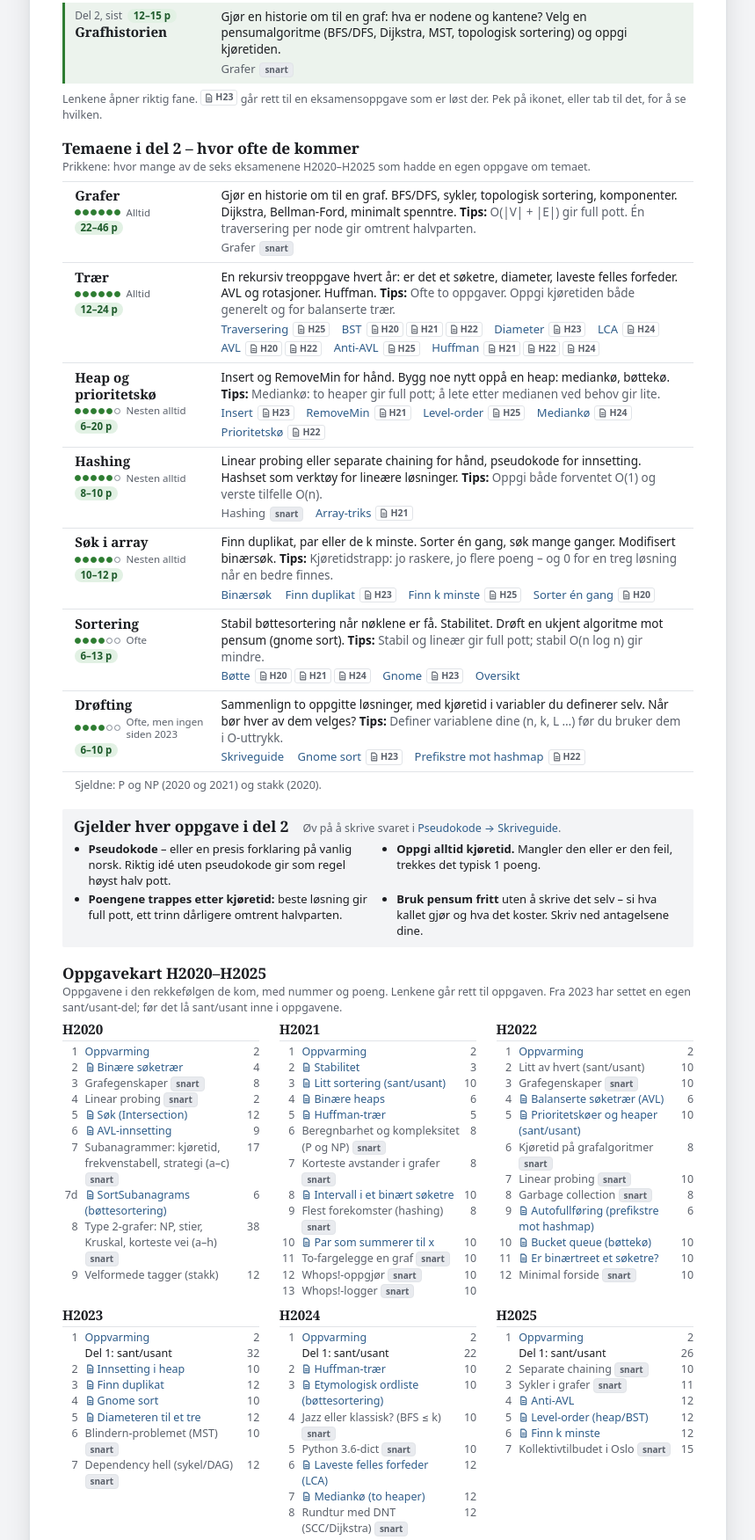
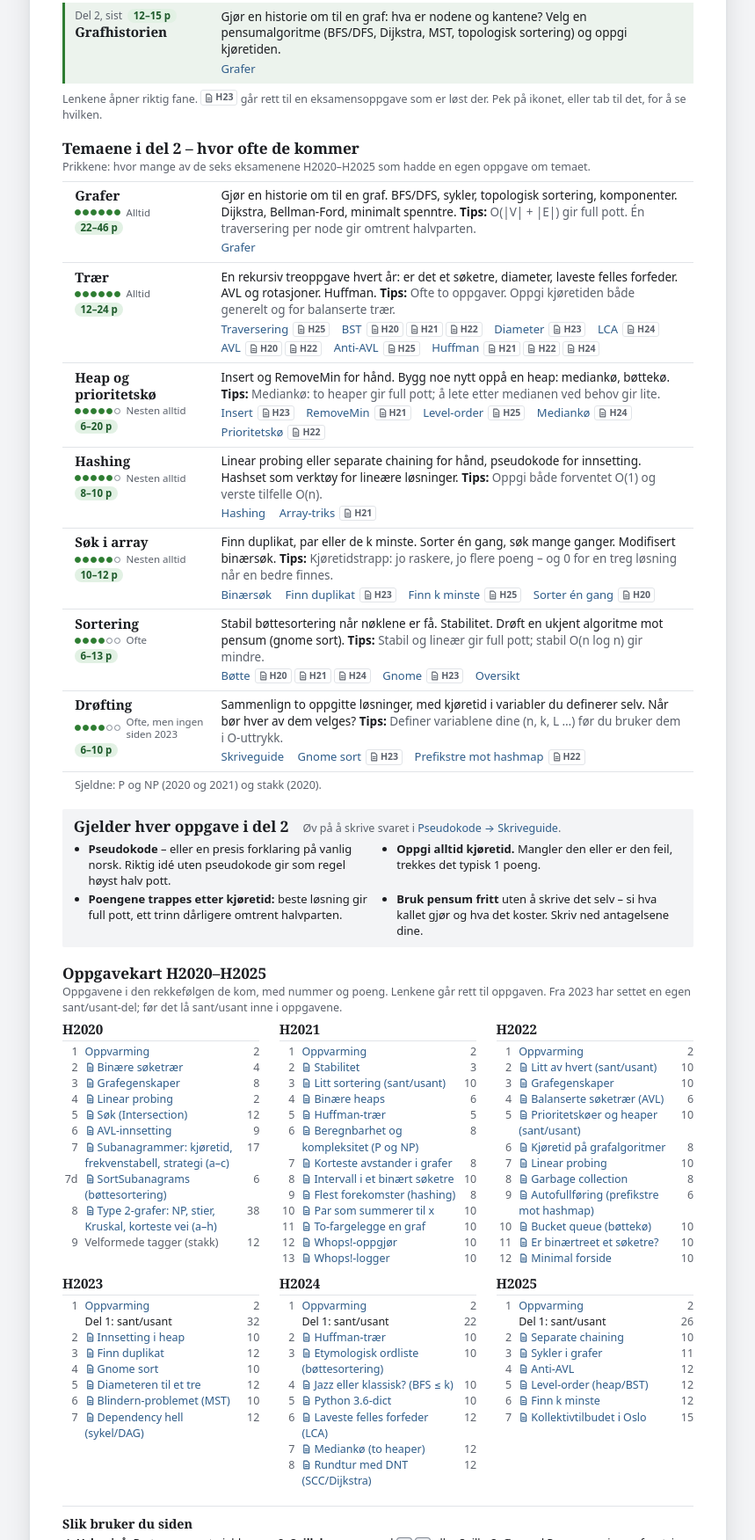
Before and after one commit to vegardjorg/IN2010, a plain HTML site: page index.html in a window 1280 px wide. Shown: the part 696-2447 px from the top of the page at 88% size, without its empty margins (210-1069 px from the left). Drawn offline with Linux system fonts and the light colour scheme.

Commit message:
Slå på hashing, grafer og strategi i menyen og koble oppgavekartet
Nav-flagg for blokk 5–7, X-nøkler og dyplenker for 24 nye eksamenskort,
H2022 Oppgave 2 knyttet til strategi, oppdaterte blokkbeskrivelser.

Co-Authored-By: Claude Opus 5.5 <noreply@anthropic.com>

```diff
--- a/assets/js/core.js
+++ b/assets/js/core.js
@@ -49,9 +49,9 @@
     { id: "sok",        href: "02-sok.html",       label: "2 · Søk",     ready: true },
     { id: "heap",       href: "03-heap.html",      label: "3 · Heap",    ready: true },
     { id: "traer",      href: "04-traer.html",     label: "4 · Trær",    ready: true },
-    { id: "hashing",    href: "05-hashing.html",   label: "5 · Hashing", ready: false },
-    { id: "grafer",     href: "06-grafer.html",    label: "6 · Grafer",  ready: false },
-    { id: "strategi",   href: "07-strategi.html",  label: "7 · Strategi", ready: false }
+    { id: "hashing",    href: "05-hashing.html",   label: "5 · Hashing", ready: true },
+    { id: "grafer",     href: "06-grafer.html",    label: "6 · Grafer",  ready: true },
+    { id: "strategi",   href: "07-strategi.html",  label: "7 · Strategi", ready: true }
   ];
 
   function buildNav() {
--- a/index.html
+++ b/index.html
@@ -137,7 +137,34 @@
       t21huf:  ["traer",     "huffman",    "H2021", "5",  "Huffman-trær", 5, "exam-h2021-5"],
       t22auto: ["traer",     "huffman",    "H2022", "9",  "Autofullføring: prefikstre mot hashmap", 6, "exam-h2022-8"],
       t24huf:  ["traer",     "huffman",    "H2024", "2",  "Huffman", 10, "exam-h2024-2"],
-      t25lvl:  ["traer",     "trav",       "H2025", "5",  "Level-order", 12, "exam-h2025-4"]
+      t25lvl:  ["traer",     "trav",       "H2025", "5",  "Level-order", 12, "exam-h2025-4"],
+      // Hashing
+      x20lp:   ["hashing",   "probing",    "H2020", "4",  "Linear probing", 2, "exam-h2020-4"],
+      x20sub:  ["hashing",   "triks",      "H2020", "7",  "Subanagrammer (a–c)", 17, "exam-h2020-7"],
+      x21frek: ["hashing",   "triks",      "H2021", "9",  "Flest forekomster", 8, "exam-h2021-9"],
+      x22lp:   ["hashing",   "probing",    "H2022", "7",  "Linear probing", 10, "exam-h2022-7"],
+      x24py:   ["hashing",   "python",     "H2024", "5",  "Python 3.6-dict", 10, "exam-h2024-5"],
+      x25ch:   ["hashing",   "chaining",   "H2025", "2",  "Separate chaining", 10, "exam-h2025-2"],
+      // Grafer
+      g20eg:   ["grafer",    "begreper",   "H2020", "3",  "Grafegenskaper", 8, "exam-h2020-3"],
+      g20t2:   ["grafer",    "mst",        "H2020", "8",  "Type 2-grafer", 38, "exam-h2020-8"],
+      g21dij:  ["grafer",    "dijkstra",   "H2021", "7",  "Korteste avstander", 8, "exam-h2021-7"],
+      g21to:   ["grafer",    "dfs",        "H2021", "11", "To-fargelegging", 10, "exam-h2021-11"],
+      g21opp:  ["grafer",    "sammenheng", "H2021", "12", "Whops!-oppgjør", 10, "exam-h2021-12"],
+      g21log:  ["grafer",    "topologisk", "H2021", "13", "Whops!-logger", 10, "exam-h2021-13"],
+      g22eg:   ["grafer",    "begreper",   "H2022", "3",  "Grafegenskaper", 10, "exam-h2022-2"],
+      g22kj:   ["grafer",    "begreper",   "H2022", "6",  "Kjøretid på grafalgoritmer", 8, "exam-h2022-5"],
+      g22gc:   ["grafer",    "dfs",        "H2022", "8",  "Garbage collection", 8, "exam-h2022-7"],
+      g22fs:   ["grafer",    "scc",        "H2022", "12", "Minimal forside", 10, "exam-h2022-11"],
+      g23bl:   ["grafer",    "mst",        "H2023", "6",  "Blindern-problemet", 10, "exam-h2023-6"],
+      g23dep:  ["grafer",    "sykler",     "H2023", "7",  "Dependency hell", 12, "exam-h2023-7"],
+      g24jz:   ["grafer",    "bfs",        "H2024", "4",  "Jazz eller klassisk?", 10, "exam-h2024-4"],
+      g24dnt:  ["grafer",    "scc",        "H2024", "8",  "Rundtur med DNT", 12, "exam-h2024-8"],
+      g25syk:  ["grafer",    "sykler",     "H2025", "3",  "Sykler i grafer", 11, "exam-h2025-2"],
+      g25kol:  ["grafer",    "mst",        "H2025", "7",  "Kollektivtilbudet i Oslo", 15, "exam-h2025-6"],
+      // Strategi
+      p21pnp:  ["strategi",  "pnp",        "H2021", "6",  "Beregnbarhet og kompleksitet (P og NP)", 8, "exam-h2021-6"],
+      p22tf:   ["strategi",  "kjoretid",   "H2022", "2",  "Litt av hvert (sant/usant)", 10, "exam-h2022-2"]
     };
     var ICON = '<svg viewBox="0 0 12 12" aria-hidden="true" focusable="false">' +
       '<path d="M3 1.25h4.1L9.5 3.65v7.1H3z" fill="none" stroke="currentColor" stroke-width="1.2" stroke-linejoin="round"/>' +
@@ -280,61 +307,61 @@
     var TASKS = [
       ["H20", "1",  "Oppvarming", 2, "begreper", "algoritme"],
       ["H20", "2",  "Binære søketrær", 4, "traer", "bst", "t20bst"],
-      ["H20", "3",  "Grafegenskaper", 8, "grafer", ""],
-      ["H20", "4",  "Linear probing", 2, "hashing", ""],
+      ["H20", "3",  "Grafegenskaper", 8, "grafer", "begreper", "g20eg"],
+      ["H20", "4",  "Linear probing", 2, "hashing", "probing", "x20lp"],
       ["H20", "5",  "Søk (Intersection)", 12, "sok", "sortersok", "k20int"],
       ["H20", "6",  "AVL-innsetting", 9, "traer", "avl", "t20avl"],
-      ["H20", "7",  "Subanagrammer: kjøretid, frekvenstabell, strategi (a–c)", 17, "hashing", ""],
+      ["H20", "7",  "Subanagrammer: kjøretid, frekvenstabell, strategi (a–c)", 17, "hashing", "triks", "x20sub"],
       ["H20", "7d", "SortSubanagrams (bøttesortering)", 6, "sortering", "bucket", "s20sub"],
-      ["H20", "8",  "Type 2-grafer: NP, stier, Kruskal, korteste vei (a–h)", 38, "grafer", ""],
+      ["H20", "8",  "Type 2-grafer: NP, stier, Kruskal, korteste vei (a–h)", 38, "grafer", "mst", "g20t2"],
       ["H20", "9",  "Velformede tagger (stakk)", 12, null, ""],
       ["H21", "1",  "Oppvarming", 2, "begreper", "algoritme"],
       ["H21", "2",  "Stabilitet", 3, "sortering", "bucket", "s21stab"],
       ["H21", "3",  "Litt sortering (sant/usant)", 10, "sortering", "test", "s21tf"],
       ["H21", "4",  "Binære heaps", 6, "heap", "removemin", "h21bin"],
       ["H21", "5",  "Huffman-trær", 5, "traer", "huffman", "t21huf"],
-      ["H21", "6",  "Beregnbarhet og kompleksitet (P og NP)", 8, "strategi", ""],
-      ["H21", "7",  "Korteste avstander i grafer", 8, "grafer", ""],
+      ["H21", "6",  "Beregnbarhet og kompleksitet (P og NP)", 8, "strategi", "pnp", "p21pnp"],
+      ["H21", "7",  "Korteste avstander i grafer", 8, "grafer", "dijkstra", "g21dij"],
       ["H21", "8",  "Intervall i et binært søketre", 10, "traer", "bst", "t21rng"],
-      ["H21", "9",  "Flest forekomster (hashing)", 8, "hashing", ""],
+      ["H21", "9",  "Flest forekomster (hashing)", 8, "hashing", "triks", "x21frek"],
       ["H21", "10", "Par som summerer til x", 10, "sok", "triks", "k21par"],
-      ["H21", "11", "To-fargelegge en graf", 10, "grafer", ""],
-      ["H21", "12", "Whops!-oppgjør", 10, "grafer", ""],
-      ["H21", "13", "Whops!-logger", 10, "grafer", ""],
+      ["H21", "11", "To-fargelegge en graf", 10, "grafer", "dfs", "g21to"],
+      ["H21", "12", "Whops!-oppgjør", 10, "grafer", "sammenheng", "g21opp"],
+      ["H21", "13", "Whops!-logger", 10, "grafer", "topologisk", "g21log"],
       ["H22", "1",  "Oppvarming", 2, "begreper", "algoritme"],
-      ["H22", "2",  "Litt av hvert (sant/usant)", 10, null, ""],
-      ["H22", "3",  "Grafegenskaper", 10, "grafer", ""],
+      ["H22", "2",  "Litt av hvert (sant/usant)", 10, "strategi", "kjoretid", "p22tf"],
+      ["H22", "3",  "Grafegenskaper", 10, "grafer", "begreper", "g22eg"],
       ["H22", "4",  "Balanserte søketrær (AVL)", 6, "traer", "avl", "t22avl"],
       ["H22", "5",  "Prioritetskøer og heaper (sant/usant)", 10, "heap", "test", "h22tf"],
-      ["H22", "6",  "Kjøretid på grafalgoritmer", 8, "grafer", ""],
-      ["H22", "7",  "Linear probing", 10, "hashing", ""],
-      ["H22", "8",  "Garbage collection", 8, "grafer", ""],
+      ["H22", "6",  "Kjøretid på grafalgoritmer", 8, "grafer", "begreper", "g22kj"],
+      ["H22", "7",  "Linear probing", 10, "hashing", "probing", "x22lp"],
+      ["H22", "8",  "Garbage collection", 8, "grafer", "dfs", "g22gc"],
       ["H22", "9",  "Autofullføring (prefikstre mot hashmap)", 6, "traer", "huffman", "t22auto"],
       ["H22", "10", "Bucket queue (bøttekø)", 10, "heap", "pk", "h22bq"],
       ["H22", "11", "Er binærtreet et søketre?", 10, "traer", "bst", "t22chk"],
-      ["H22", "12", "Minimal forside", 10, "grafer", ""],
+      ["H22", "12", "Minimal forside", 10, "grafer", "scc", "g22fs"],
       ["H23", "1", "Oppvarming", 2, "begreper", "algoritme"],
       ["H23", "2", "Innsetting i heap", 10, "heap", "innsetting", "h23ins"],
       ["H23", "3", "Finn duplikat", 12, "sok", "duplikat", "k23dup"],
       ["H23", "4", "Gnome sort", 10, "sortering", "gnome", "s23gno"],
       ["H23", "5", "Diameteren til et tre", 12, "traer", "diameter", "t23dia"],
-      ["H23", "6", "Blindern-problemet (MST)", 10, "grafer", "mst"],
-      ["H23", "7", "Dependency hell (sykel/DAG)", 12, "grafer", "sykler"],
+      ["H23", "6", "Blindern-problemet (MST)", 10, "grafer", "mst", "g23bl"],
+      ["H23", "7", "Dependency hell (sykel/DAG)", 12, "grafer", "sykler", "g23dep"],
       ["H24", "1", "Oppvarming", 2, "begreper", "algoritme"],
       ["H24", "2", "Huffman-trær", 10, "traer", "huffman", "t24huf"],
       ["H24", "3", "Etymologisk ordliste (bøttesortering)", 10, "sortering", "bucket", "s24ety"],
-      ["H24", "4", "Jazz eller klassisk? (BFS ≤ k)", 10, "grafer", "bfs"],
-      ["H24", "5", "Python 3.6-dict", 10, "hashing", "python"],
+      ["H24", "4", "Jazz eller klassisk? (BFS ≤ k)", 10, "grafer", "bfs", "g24jz"],
+      ["H24", "5", "Python 3.6-dict", 10, "hashing", "python", "x24py"],
       ["H24", "6", "Laveste felles forfeder (LCA)", 12, "traer", "lca", "t24lca"],
       ["H24", "7", "Mediankø (to heaper)", 12, "heap", "median", "h24med"],
-      ["H24", "8", "Rundtur med DNT (SCC/Dijkstra)", 12, "grafer", "scc"],
+      ["H24", "8", "Rundtur med DNT (SCC/Dijkstra)", 12, "grafer", "scc", "g24dnt"],
       ["H25", "1", "Oppvarming", 2, "begreper", "algoritme"],
-      ["H25", "2", "Separate chaining", 10, "hashing", "chaining"],
-      ["H25", "3", "Sykler i grafer", 11, "grafer", "sykler"],
+      ["H25", "2", "Separate chaining", 10, "hashing", "chaining", "x25ch"],
+      ["H25", "3", "Sykler i grafer", 11, "grafer", "sykler", "g25syk"],
       ["H25", "4", "Anti-AVL", 12, "traer", "antiavl", "t25anti"],
       ["H25", "5", "Level-order (heap/BST)", 12, "heap", "levelorder", "h25lvl"],
       ["H25", "6", "Finn k minste", 12, "sok", "kminste", "k25kmin"],
-      ["H25", "7", "Kollektivtilbudet i Oslo", 15, "grafer", "mst"]
+      ["H25", "7", "Kollektivtilbudet i Oslo", 15, "grafer", "mst", "g25kol"]
     ];
     var DEL1 = { H23: 32, H24: 22, H25: 26 };   // egen del 1 sant/usant (fra 2023), poeng per år
     var mapHost = IN.qs("#task-map");
@@ -359,9 +386,9 @@
       { page:"sok",       n:"2", title:"Søk & array-triks", desc:"Rett-frem søk og binærsøk, sorter én gang, finn duplikat, finn k minste, hashtriks.", tasks:4 },
       { page:"heap",      n:"3", title:"Heap / prioritetskø", desc:"Insert, removeMin, BuildHeap, level-order, mediankø, heapsort, bøttekø.", tasks:6 },
       { page:"traer",     n:"4", title:"Trær & søketrær", desc:"Traversering, BST (CheckBST, InRange), diameter, LCA, AVL/Anti-AVL, Huffman og prefikstre.", tasks:12 },
-      { page:"hashing",   n:"5", title:"Hashing", desc:"Chaining, linear probing, rehash, Python 3.6-dict.", tasks:2 },
-      { page:"grafer",    n:"6", title:"Grafer", desc:"BFS, DFS, sykler, topsort, SCC, Dijkstra, Bellman-Ford, MST.", tasks:7 },
-      { page:"strategi",  n:"7", title:"Eksamensstrategi", desc:"Snarveier, verktøykasse, sikringssetninger, jukselapp.", tasks:0 }
+      { page:"hashing",   n:"5", title:"Hashing", desc:"Hashfunksjon, chaining, linear probing, rehash, Python 3.6-dict, hashing som verktøy.", tasks:6 },
+      { page:"grafer",    n:"6", title:"Grafer", desc:"BFS, DFS, sykler, topsort, SCC, Dijkstra, Bellman-Ford, MST.", tasks:16 },
+      { page:"strategi",  n:"7", title:"Strategi & kompleksitet", desc:"Kjøretidsanalyse, algoritmestrategier, P og NP, eksamensteknikk.", tasks:5 }
     ];
     var blockHost = IN.qs("#block-cards");
     BLOCKS.forEach(function (b) {
```
